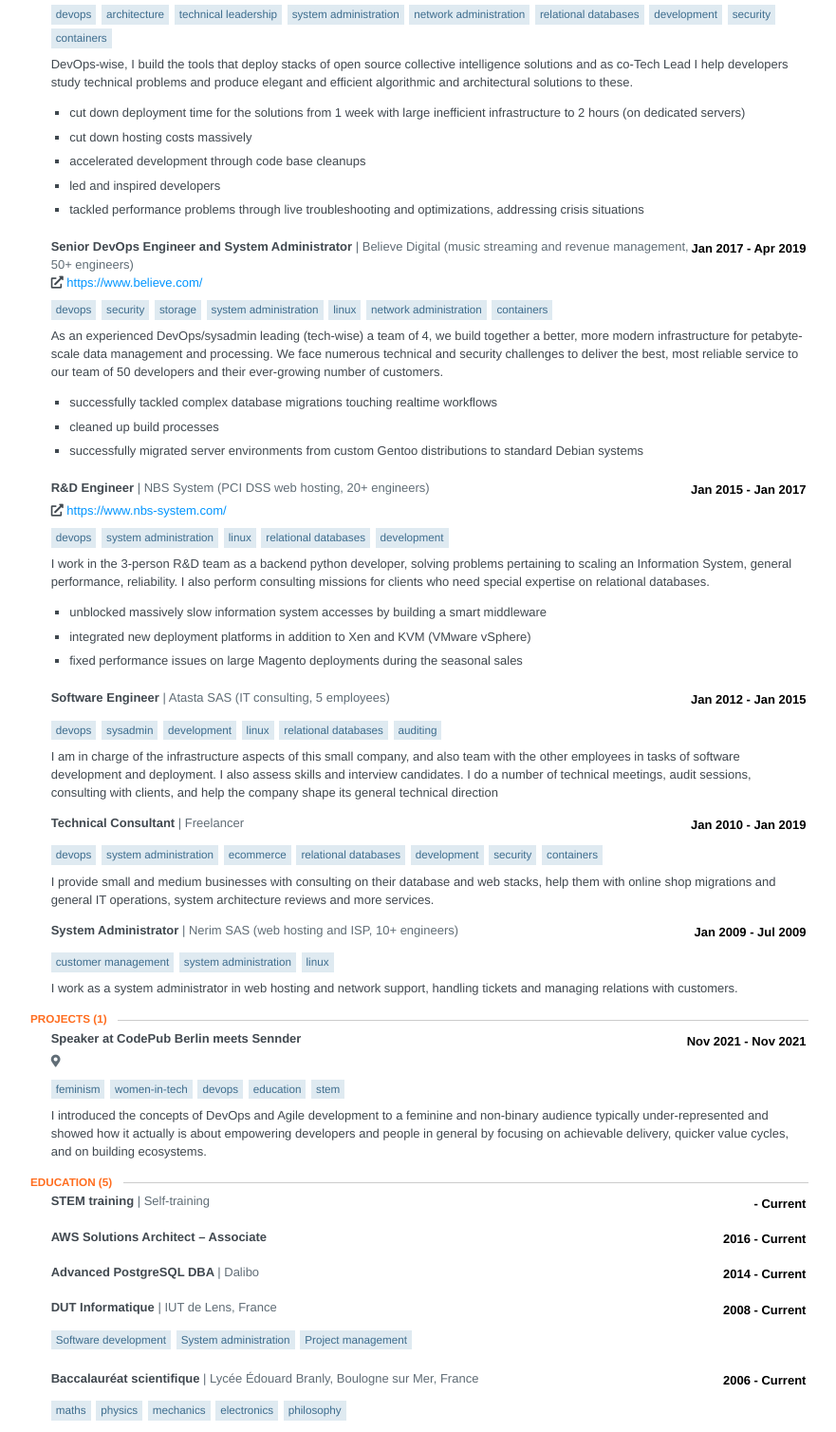
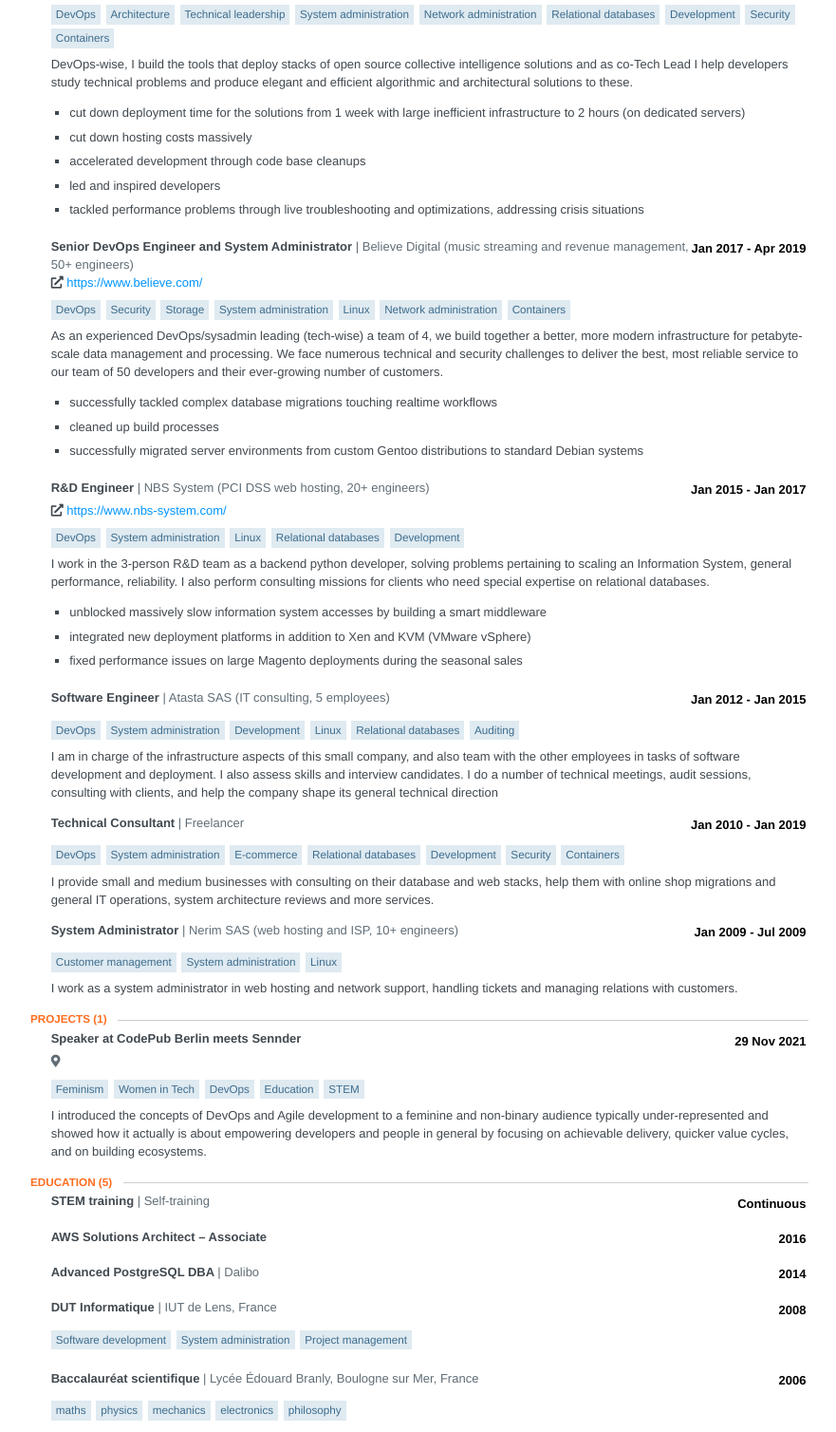
Before and after one commit to matchaxnb/resume, a plain HTML site: page index.html in a window 1280 px wide. Shown: the part 2069-3577 px from the top of the page at 95% size, without its empty margins (198-1079 px from the left). Drawn offline with Linux system fonts and the light colour scheme.

Commit message:
Deploying to gh-pages from @ matchaxnb/resume@17a288f282c33309211661a033d7f61e50d761f4 🚀

```diff
--- a/index.html
+++ b/index.html
@@ -1107,7 +1107,7 @@ section .location {
               <li>Migrated apps from ECS to EKS (sennder, 2021-2022)</li>
               <li>Co-built Helm deployment charts for internal apps at sennder (2022)</li>
               <li>Re-engineered and refactored internal Terraform modules at sennder (2021-2023)</li>
-              <li>Transitioned ops from manual ops to fully automated Ansible automation at Believe Digital (2017-2019)</li>
+              <li>Transitioned ops from manual ops to fully automated Ansible provisioning and configuration at Believe Digital (2017-2019)</li>
               </ul>
             </div>
           </div>
@@ -1136,7 +1136,7 @@ section .location {
           <header class="clear">
             <div class="date">
               <span class="startDate">May 2021</span>
-              <span class="endDate">- Current</span>
+              <span class="endDate">- Mar 2023</span>
             </div>
             <div class="position">Staff Software Engineer, Platform</div>
             <div class="company">sennder GmbH (road freight automation, 250+ engineers)</div>
@@ -1147,11 +1147,11 @@ section .location {
             <a target="_blank" href="https://sennder.com">https://sennder.com</a>
           </span>
           <ul class="keywords">
-            <li>devops</li>
-            <li>architecture</li>
-            <li>technical leadership</li>
-            <li>developer experience</li>
-            <li>open source</li>
+            <li>DevOps</li>
+            <li>Architecture</li>
+            <li>Technical leadership</li>
+            <li>Developer experience</li>
+            <li>Open source</li>
           </ul>
           <div class="item" id="work-item">
             <div class="summary"><p><p>As a Staff Software Engineer in the Platform BA, I take part in building sennder's internal platform that helps developers deploy numerous services as the company switches from a monolithic app model to a distributed asynchronous architecture. I also initiate the Developer Experience initiative and set the company on a path towards friction-less knowledge sharing across an Engineering community of 200+ people. When I am not doing this, I interview a large number of engineers so that more talented people join forces with us.</p></p></div>
@@ -1180,15 +1180,15 @@ section .location {
             <a target="_blank" href="https://bluenove.com">https://bluenove.com</a>
           </span>
           <ul class="keywords">
-            <li>devops</li>
-            <li>architecture</li>
-            <li>technical leadership</li>
-            <li>system administration</li>
-            <li>network administration</li>
-            <li>relational databases</li>
-            <li>development</li>
-            <li>security</li>
-            <li>containers</li>
+            <li>DevOps</li>
+            <li>Architecture</li>
+            <li>Technical leadership</li>
+            <li>System administration</li>
+            <li>Network administration</li>
+            <li>Relational databases</li>
+            <li>Development</li>
+            <li>Security</li>
+            <li>Containers</li>
           </ul>
           <div class="item" id="work-item">
             <div class="summary"><p><p>DevOps-wise, I build the tools that deploy stacks of open source collective intelligence solutions and as co-Tech Lead I help developers study technical problems and produce elegant and efficient algorithmic and architectural solutions to these.</p></p></div>
@@ -1219,13 +1219,13 @@ section .location {
             <a target="_blank" href="https://www.believe.com/">https://www.believe.com/</a>
           </span>
           <ul class="keywords">
-            <li>devops</li>
-            <li>security</li>
-            <li>storage</li>
-            <li>system administration</li>
-            <li>linux</li>
-            <li>network administration</li>
-            <li>containers</li>
+            <li>DevOps</li>
+            <li>Security</li>
+            <li>Storage</li>
+            <li>System administration</li>
+            <li>Linux</li>
+            <li>Network administration</li>
+            <li>Containers</li>
           </ul>
           <div class="item" id="work-item">
             <div class="summary"><p><p>As an experienced DevOps/sysadmin leading (tech-wise) a team of 4, we build together a better, more modern infrastructure for petabyte-scale data management and processing. We face numerous technical and security challenges to deliver the best, most reliable service to our team of 50 developers and their ever-growing number of customers.</p></p></div>
@@ -1254,11 +1254,11 @@ section .location {
             <a target="_blank" href="https://www.nbs-system.com/">https://www.nbs-system.com/</a>
           </span>
           <ul class="keywords">
-            <li>devops</li>
-            <li>system administration</li>
-            <li>linux</li>
-            <li>relational databases</li>
-            <li>development</li>
+            <li>DevOps</li>
+            <li>System administration</li>
+            <li>Linux</li>
+            <li>Relational databases</li>
+            <li>Development</li>
           </ul>
           <div class="item" id="work-item">
             <div class="summary"><p><p>I work in the 3-person R&amp;D team as a backend python developer, solving problems pertaining to scaling an Information System, general performance, reliability. I also perform consulting missions for clients who need special expertise on relational databases.</p></p></div>
@@ -1284,12 +1284,12 @@ section .location {
 
 
           <ul class="keywords">
-            <li>devops</li>
-            <li>sysadmin</li>
-            <li>development</li>
-            <li>linux</li>
-            <li>relational databases</li>
-            <li>auditing</li>
+            <li>DevOps</li>
+            <li>System administration</li>
+            <li>Development</li>
+            <li>Linux</li>
+            <li>Relational databases</li>
+            <li>Auditing</li>
           </ul>
           <div class="item" id="work-item">
             <div class="summary"><p><p>I am in charge of the infrastructure aspects of this small company, and also team with the other employees in tasks of software development and deployment. I also assess skills and interview candidates. I do a number of technical meetings, audit sessions, consulting with clients, and help the company shape its general technical direction</p></p></div>
@@ -1310,13 +1310,13 @@ section .location {
 
 
           <ul class="keywords">
-            <li>devops</li>
-            <li>system administration</li>
-            <li>ecommerce</li>
-            <li>relational databases</li>
-            <li>development</li>
-            <li>security</li>
-            <li>containers</li>
+            <li>DevOps</li>
+            <li>System administration</li>
+            <li>E-commerce</li>
+            <li>Relational databases</li>
+            <li>Development</li>
+            <li>Security</li>
+            <li>Containers</li>
           </ul>
           <div class="item" id="work-item">
             <div class="summary"><p><p>I provide small and medium businesses with consulting on their database and web stacks, help them with online shop migrations and general IT operations, system architecture reviews and more services.</p></p></div>
@@ -1337,9 +1337,9 @@ section .location {
 
 
           <ul class="keywords">
-            <li>customer management</li>
-            <li>system administration</li>
-            <li>linux</li>
+            <li>Customer management</li>
+            <li>System administration</li>
+            <li>Linux</li>
           </ul>
           <div class="item" id="work-item">
             <div class="summary"><p><p>I work as a system administrator in web hosting and network support, handling tickets and managing relations with customers.</p></p></div>
@@ -1357,20 +1357,17 @@ section .location {
 
           <header class="clear">
             <div class="position">Speaker at CodePub Berlin meets Sennder</div>
-            <div class="date">
-              <span class="startDate">Nov 2021</span>
-              <span class="endDate">- Nov 2021</span>
-            </div>
+              <div class="date"><span class="rangeDate">29 Nov 2021</span></div>
           </header>
           <span class="location">
           <span class="fas fa-map-marker-alt"></span>
           </span>
           <ul class="keywords">
-              <li>feminism</li>
-              <li>women-in-tech</li>
-              <li>devops</li>
-              <li>education</li>
-              <li>stem</li>
+              <li>Feminism</li>
+              <li>Women in Tech</li>
+              <li>DevOps</li>
+              <li>Education</li>
+              <li>STEM</li>
           </ul>
           <div class="item">
               <div class="summary"><p><p>I introduced the concepts of DevOps and Agile development to a feminine and non-binary audience typically under-represented and showed how it actually is about empowering developers and people in general by focusing on achievable delivery, quicker value cycles, and on building ecosystems.</p></p></div>
@@ -1387,9 +1384,7 @@ section .location {
         <section class="education-item">
           <header class="clear">
             <div class="date">
-              <span class="endDate">
-              - Current
-              </span>
+              <span class="rangeDate">Continuous</span>
             </div>
             <div class="header-left">
               <div class="studyType">
@@ -1409,12 +1404,7 @@ section .location {
         <section class="education-item">
           <header class="clear">
             <div class="date">
-              <span class="startDate">
-              2016
-              </span>
-              <span class="endDate">
-              - Current
-              </span>
+              <span class="rangeDate">2016</span>
             </div>
             <div class="header-left">
               <div class="studyType">
@@ -1431,12 +1421,7 @@ section .location {
         <section class="education-item">
           <header class="clear">
             <div class="date">
-              <span class="startDate">
-              2014
-              </span>
-              <span class="endDate">
-              - Current
-              </span>
+              <span class="rangeDate">2014</span>
             </div>
             <div class="header-left">
               <div class="studyType">
@@ -1456,12 +1441,7 @@ section .location {
         <section class="education-item">
           <header class="clear">
             <div class="date">
-              <span class="startDate">
-              2008
-              </span>
-              <span class="endDate">
-              - Current
-              </span>
+              <span class="rangeDate">2008</span>
             </div>
             <div class="header-left">
               <div class="studyType">
@@ -1486,12 +1466,7 @@ section .location {
         <section class="education-item">
           <header class="clear">
             <div class="date">
-              <span class="startDate">
-              2006
-              </span>
-              <span class="endDate">
-              - Current
-              </span>
+              <span class="rangeDate">2006</span>
             </div>
             <div class="header-left">
               <div class="studyType">
```
Also changed, not shown: resume_complete.html (+6 -19 lines).
